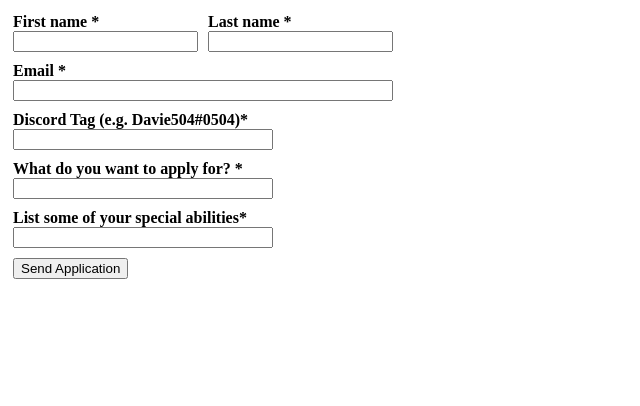
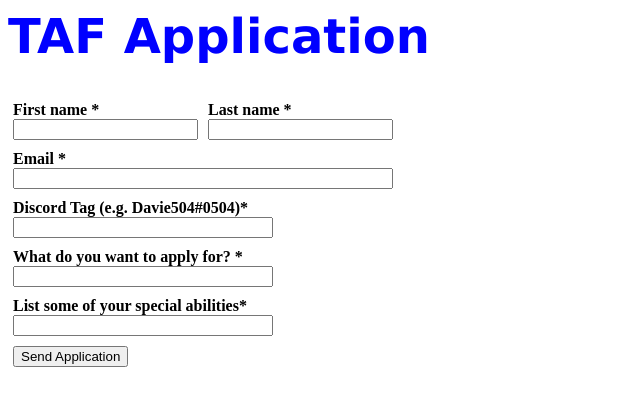
Before and after one commit to JXTK/tafapplication, a plain HTML site: page index.html in a window 1280 px wide. Shown: the whole page, without its empty margins (0-640 px from the left). Drawn offline with Linux system fonts and the light colour scheme.

Commit message:
Update index.html

```diff
--- a/index.html
+++ b/index.html
@@ -13,6 +13,7 @@ if (frm.Email_Address.value == "") { alert('Email address is required.'); frm.Em
 if (frm.Email_Address.value.indexOf("@") < 1 || frm.Email_Address.value.indexOf(".") < 1) { alert('Please enter a valid email address.'); frm.Email_Address.focus(); return false; }
 return true; }
 </script>
+   <h1> TAF Application </h1>
 <table border="0" cellpadding="5" cellspacing="0">
 <tr> <td style="width: 50%">
 <label for="First_Name"><b>First name *</b></label><br />
```
